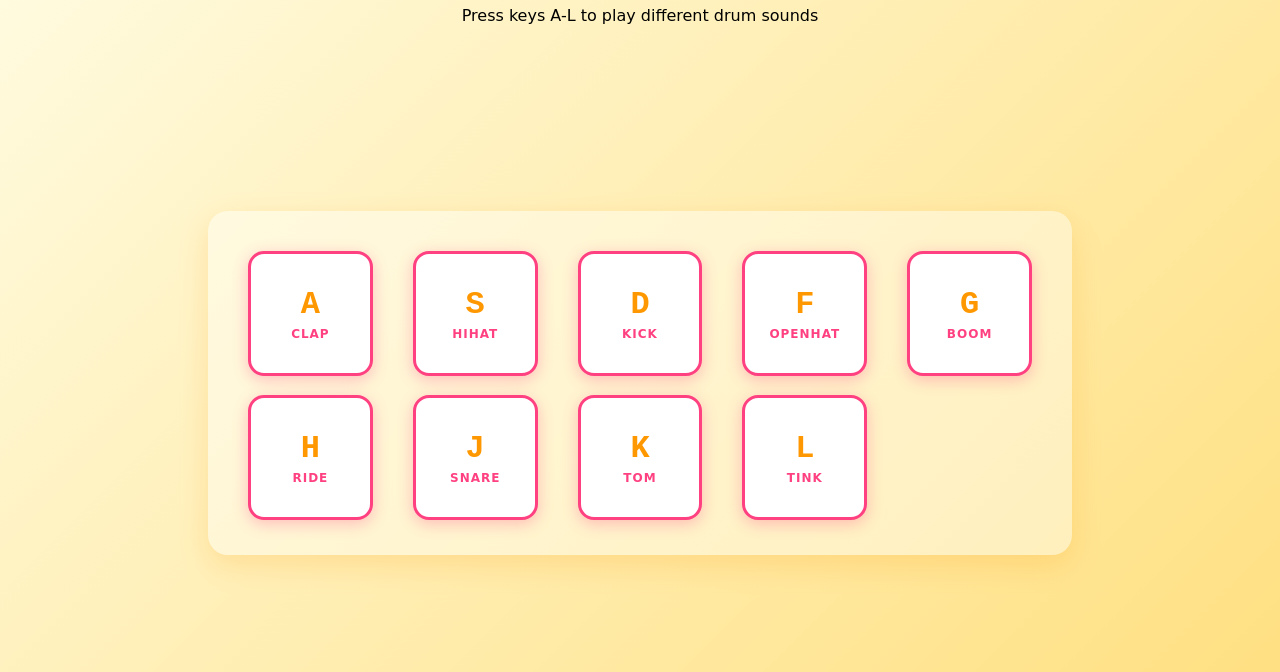
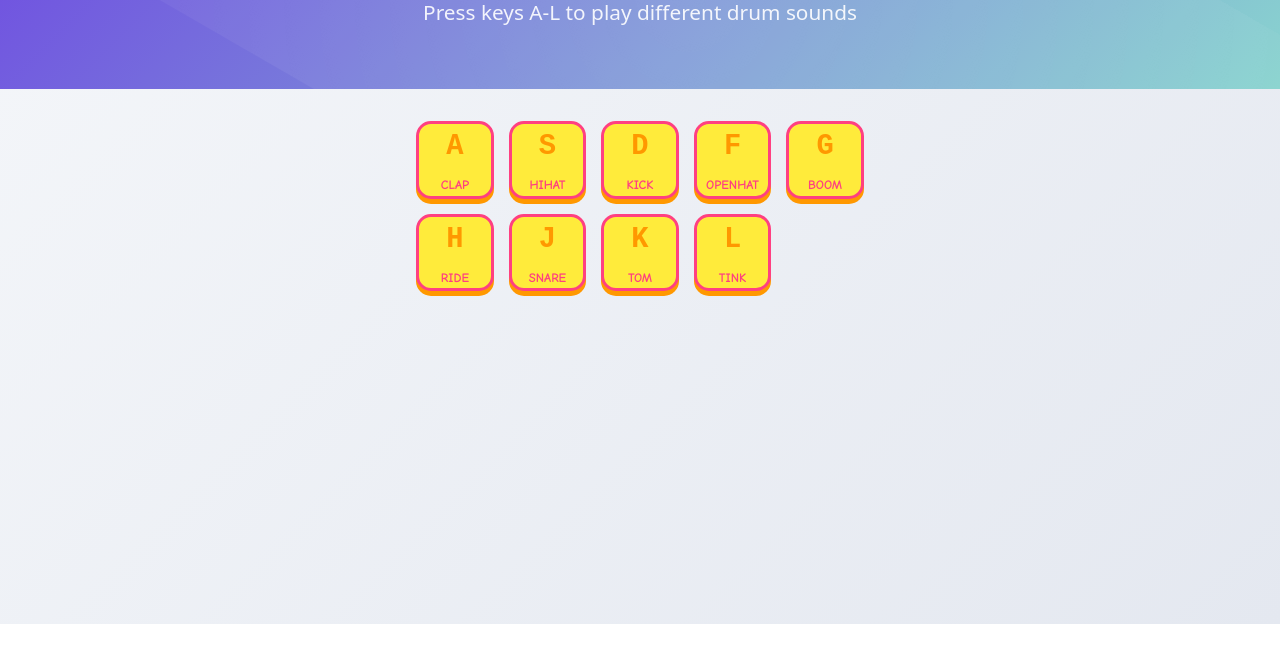
Before and after one commit to najoaa/javascript, a plain HTML site: page project-4/index.html in a window 1280 px wide. Shown: the part 176-848 px from the top of the page. After the commit the page ends 800 px from the top, so only its background shows below. Drawn offline with Linux system fonts and the light colour scheme.

Commit message:
keyboard problem solved for project 4

```diff
--- a/project-4/index.html
+++ b/project-4/index.html
@@ -2,56 +2,60 @@
 <html lang="en">
 <head>
   <meta charset="UTF-8">
-  <title>JS Drum Kit</title>
+  <meta name="viewport" content="width=device-width, initial-scale=1.0">
+  <title>Happy Drum Kit</title>
   <link rel="stylesheet" href="style.css">
-  <link rel="icon" href="https://fav.farm/🔥" />
-  <link href="https://fonts.googleapis.com/css2?family=Orbitron:wght@500;700&display=swap" rel="stylesheet">
+  <link href="https://fonts.googleapis.com/css2?family=Comic+Neue:wght@400;700&display=swap" rel="stylesheet">
+
 </head>
 <body>
+  <header class="app-header">
+    <h1>🎵 Happy Drum Kit 🎵</h1>
+    <p class="keyboard-instruction">Press keys A-L to play different drum sounds</p>
+    <p class="tap-instruction">Tap the pads to play sounds!</p>
+  </header>
 
-  <header class="app-header">
-    <h1>Virtual Drum Kit</h1>
-    <p>Press keys A-L to play different drum sounds</p>
-  </header>
-  <div class="keys">
-    <div data-key="65" class="key">
+  <main class="drum-kit">
+    <div class="drum-pads">
+      <div class="drum-pad" data-key="65">
         <kbd>A</kbd>
-      <span class="sound">clap</span>
+        <span class="sound-label">clap</span>
       </div>
-    <div data-key="83" class="key">
+      <div class="drum-pad" data-key="83">
         <kbd>S</kbd>
-      <span class="sound">hihat</span>
+        <span class="sound-label">hihat</span>
       </div>
-    <div data-key="68" class="key">
+      <div class="drum-pad" data-key="68">
         <kbd>D</kbd>
-      <span class="sound">kick</span>
+        <span class="sound-label">kick</span>
       </div>
-    <div data-key="70" class="key">
+      <div class="drum-pad" data-key="70">
         <kbd>F</kbd>
-      <span class="sound">openhat</span>
+        <span class="sound-label">openhat</span>
       </div>
-    <div data-key="71" class="key">
+      <div class="drum-pad" data-key="71">
         <kbd>G</kbd>
-      <span class="sound">boom</span>
+        <span class="sound-label">boom</span>
       </div>
-    <div data-key="72" class="key">
+      <div class="drum-pad" data-key="72">
         <kbd>H</kbd>
-      <span class="sound">ride</span>
+        <span class="sound-label">ride</span>
       </div>
-    <div data-key="74" class="key">
+      <div class="drum-pad" data-key="74">
         <kbd>J</kbd>
-      <span class="sound">snare</span>
+        <span class="sound-label">snare</span>
       </div>
-    <div data-key="75" class="key">
+      <div class="drum-pad" data-key="75">
         <kbd>K</kbd>
-      <span class="sound">tom</span>
+        <span class="sound-label">tom</span>
       </div>
-    <div data-key="76" class="key">
+      <div class="drum-pad" data-key="76">
         <kbd>L</kbd>
-      <span class="sound">tink</span>
+        <span class="sound-label">tink</span>
       </div>
     </div>
 
+    <!-- Audio elements -->
     <audio data-key="65" src="sounds/clap.wav"></audio>
     <audio data-key="83" src="sounds/hihat.wav"></audio>
     <audio data-key="68" src="sounds/kick.wav"></audio>
@@ -61,9 +65,8 @@
     <audio data-key="74" src="sounds/snare.wav"></audio>
     <audio data-key="75" src="sounds/tom.wav"></audio>
     <audio data-key="76" src="sounds/tink.wav"></audio>
+  </main>
 
   <script src="script.js"></script>
-
-
 </body>
 </html>
--- a/project-4/script.js
+++ b/project-4/script.js
@@ -1,16 +1,25 @@
-window.addEventListener('keydown', function (e) {
-    const audio = document.querySelector(`audio[data-key="${e.keyCode}"]`);
-    const key = document.querySelector(`.key[data-key="${e.keyCode}"]`);
-    if (!audio) return;
-    audio.currentTime = 0; // Rewind to the start so you can hit it repeatedly
-    audio.play();
-    key.classList.add('playing');
-});
+// Play sound function
+function playSound(e) {
+  const keyCode = e instanceof KeyboardEvent ? e.keyCode : parseInt(e.currentTarget.getAttribute('data-key'));
+  const audio = document.querySelector(`audio[data-key="${keyCode}"]`);
+  const pad = document.querySelector(`.drum-pad[data-key="${keyCode}"]`);
 
-function removeTransition(e) {
-    if (e.propertyName !== 'transform') return; // <-- fixed here
-    this.classList.remove('playing');
+  if (!audio) return;
+
+  audio.currentTime = 0;
+  audio.play();
+
+  if (pad) {
+    pad.classList.add('active');
+    setTimeout(() => pad.classList.remove('active'), 100);
+  }
 }
 
-const keys = document.querySelectorAll('.key');
-keys.forEach(key => key.addEventListener('transitionend', removeTransition));
+// Keyboard support
+window.addEventListener('keydown', playSound);
+
+// Mobile touch support
+document.querySelectorAll('.drum-pad').forEach(pad => {
+  pad.addEventListener('click', playSound);
+  pad.addEventListener('touchstart', playSound);
+});
--- a/project-4/style.css
+++ b/project-4/style.css
@@ -1,156 +1,140 @@
-:root {
-  --happy-yellow: #ffeb3b;
-  --happy-orange: #ff9800;
-  --happy-pink: #ff4081;
-  --happy-bg: #fff8e1;
-  --transition: all 0.25s cubic-bezier(0.175, 0.885, 0.32, 1.275);
+/* Modern Reset */
+*, *::before, *::after {
+  margin: 0;
+  padding: 0;
+  box-sizing: border-box;
+}
+
+html {
+  scroll-behavior: smooth;
 }
 
 body {
+  font-family: 'Poppins', system-ui, -apple-system, sans-serif;
+  background: linear-gradient(135deg, #f5f7fa 0%, #e4e8f0 100%);
+  color: #1a1a1a;
   min-height: 100vh;
-  background: linear-gradient(135deg, #fffde7, #ffe082);
-  display: grid;
-  place-items: center;
-  font-family: 'Comic Neue', cursive, sans-serif;
-  padding: 1rem;
-}
-
-.keys {
-  display: grid;
-  grid-template-columns: repeat(5, minmax(80px, 1fr));
-  grid-auto-rows: minmax(80px, 120px);
-  gap: 1.5rem; /* Increased gap */
-  width: min(100%, 800px);
-  padding: 2rem; /* Increased padding */
-  background: rgba(255, 255, 255, 0.4);
-  border-radius: 20px;
-  box-shadow: 0 10px 30px rgba(255, 152, 0, 0.2);
-  margin: 1rem;
-  padding-bottom: 3rem; /* Explicit bottom padding */
-}
-.key {
   display: flex;
   flex-direction: column;
   align-items: center;
-  justify-content: center;
-  background: white;
-  border: 3px solid var(--happy-pink);
-  border-radius: 16px;
-  box-shadow: 0 4px 15px rgba(255, 64, 129, 0.3);
-  color: #333;
-  transition: var(--transition);
-  cursor: pointer;
-  user-select: none;
+  line-height: 1.6;
+}
+
+/* Header Styling */
+header {
+  width: 100%;
+  text-align: center;
+  padding: 80px 20px 60px;
+  background: linear-gradient(135deg, #6e45e2 0%, #89d4cf 100%);
+  color: white;
   position: relative;
   overflow: hidden;
-  aspect-ratio: 1;
-  min-width: 0;
-  margin: 0.5rem; /* Added margin for extra spacing */
 }
 
-.key.playing kbd,
-.key.playing .sound {
-  color: white;
-}
-
-.key::before {
+header::before {
   content: '';
   position: absolute;
   top: -50%;
   left: -50%;
   width: 200%;
   height: 200%;
-  background: linear-gradient(
-    to bottom right,
-    transparent 45%,
-    rgba(255, 235, 59, 0.3) 50%,
-    transparent 55%
-  );
-  transform: rotate(45deg);
-  transition: var(--transition);
-  opacity: 0;
-}
-
-.key:hover {
-  background: var(--happy-yellow);
-  transform: translateY(-5px) scale(1.03);
-  box-shadow: 0 8px 25px rgba(255, 64, 129, 0.4);
-}
-
-.key:hover::before {
-  opacity: 1;
-  animation: shine 1.5s infinite;
-}
-
-.key.playing {
-  transform: scale(0.95) rotate(3deg);
-  background: var(--happy-orange);
-  box-shadow:
-    0 0 20px var(--happy-pink),
-    0 0 30px var(--happy-yellow);
-  border-color: var(--happy-yellow);
+  background: radial-gradient(circle, rgba(255,255,255,0.1) 0%, rgba(255,255,255,0) 70%);
+  transform: rotate(30deg);
+  animation: shine 8s infinite linear;
 }
 
 @keyframes shine {
-  0% { transform: rotate(45deg) translate(-30%, -30%); }
-  100% { transform: rotate(45deg) translate(30%, 30%); }
+  0% { transform: rotate(30deg) translate(-10%, -10%); }
+  100% { transform: rotate(30deg) translate(10%, 10%); }
 }
 
-kbd {
-  font-size: clamp(1.5rem, 3vw, 2rem);
-  font-weight: 700;
-  color: var(--happy-orange);
-  margin-bottom: 0.25rem;
-  z-index: 1;
+header h1 {
+  font-size: 3rem;
+  margin-bottom: 15px;
+  font-weight: 800;
+  text-shadow: 0 2px 10px rgba(0,0,0,0.2);
 }
 
-.sound {
-  font-size: clamp(0.6rem, 1.5vw, 0.75rem);
-  letter-spacing: 1px;
-  color: var(--happy-pink);
-  text-transform: uppercase;
-  font-weight: bold;
-  z-index: 1;
+header p {
+  font-size: 1.3rem;
+  opacity: 0.9;
+  max-width: 700px;
+  margin: 0 auto;
 }
 
-/* Responsive Breakpoints */
-@media (max-width: 900px) {
-  .keys {
-    grid-template-columns: repeat(4, 1fr);
-    gap: 1.25rem;
-    padding: 1.5rem;
-    padding-bottom: 2.5rem;
+/* Instructions */
+.keyboard-instruction {
+  display: none;
+}
+
+.tap-instruction {
+  display: block;
+  color: #ff9800;
+  margin-bottom: 1rem;
+}
+
+/* Drum Pads Grid */
+.drum-pads {
+  display: grid;
+  grid-template-columns: repeat(3, 1fr);
+  gap: 15px;
+  margin: 2rem 0;
+  width: 90%;
+  max-width: 600px;
+}
+
+/* Individual Drum Pad */
+.drum-pad {
+  width: 100%;
+  aspect-ratio: 1;
+  background: #ffeb3b;
+  border: 3px solid #ff4081;
+  border-radius: 15px;
+  display: flex;
+  flex-direction: column;
+  align-items: center;
+  justify-content: center;
+  font-family: 'Comic Neue', cursive;
+  font-weight: bold;
+  color: #ff9800;
+  box-shadow: 0 5px 0 #ff9800;
+  transition: all 0.1s ease;
+  cursor: pointer;
+  user-select: none;
+}
+
+/* Active Drum Pad */
+.drum-pad.active {
+  transform: translateY(5px);
+  box-shadow: 0 0px 0 #ff9800;
+  background: #ff9800;
+  color: white;
+}
+
+/* Drum Pad Labels */
+.drum-pad kbd {
+  font-size: 1.8rem;
+  margin-bottom: 5px;
+}
+
+.drum-pad .sound-label {
+  font-size: 0.8rem;
+  text-transform: uppercase;
+  color: #ff4081;
+}
+
+/* Desktop Styles */
+@media (min-width: 768px) {
+  .drum-pads {
+    grid-template-columns: repeat(5, 1fr);
+    max-width: 800px;
+  }
+
+  .keyboard-instruction {
+    display: block;
+  }
+
+  .tap-instruction {
+    display: none;
   }
 }
-
-@media (max-width: 768px) {
-  .keys {
-    grid-template-columns: repeat(3, 1fr);
-    gap: 1rem;
-    padding: 1.25rem;
-    padding-bottom: 2rem;
-  }
-}
-
-@media (max-width: 480px) {
-  .keys {
-    grid-template-columns: repeat(2, 1fr);
-    gap: 1rem;
-    padding: 1rem;
-    padding-bottom: 1.5rem;
-  }
-
-  .key {
-    margin: 0.25rem;
-  }
-}
-
-@media (max-width: 360px) {
-  .keys {
-    grid-template-columns: 1fr;
-    max-width: 250px;
-    gap: 0.75rem;
-    padding: 1rem;
-    padding-bottom: 1.5rem;
-  }
-}
```
Also changed, not shown: style.css (line endings or trailing spaces). Lines whose indentation alone changed are shown as unchanged.
